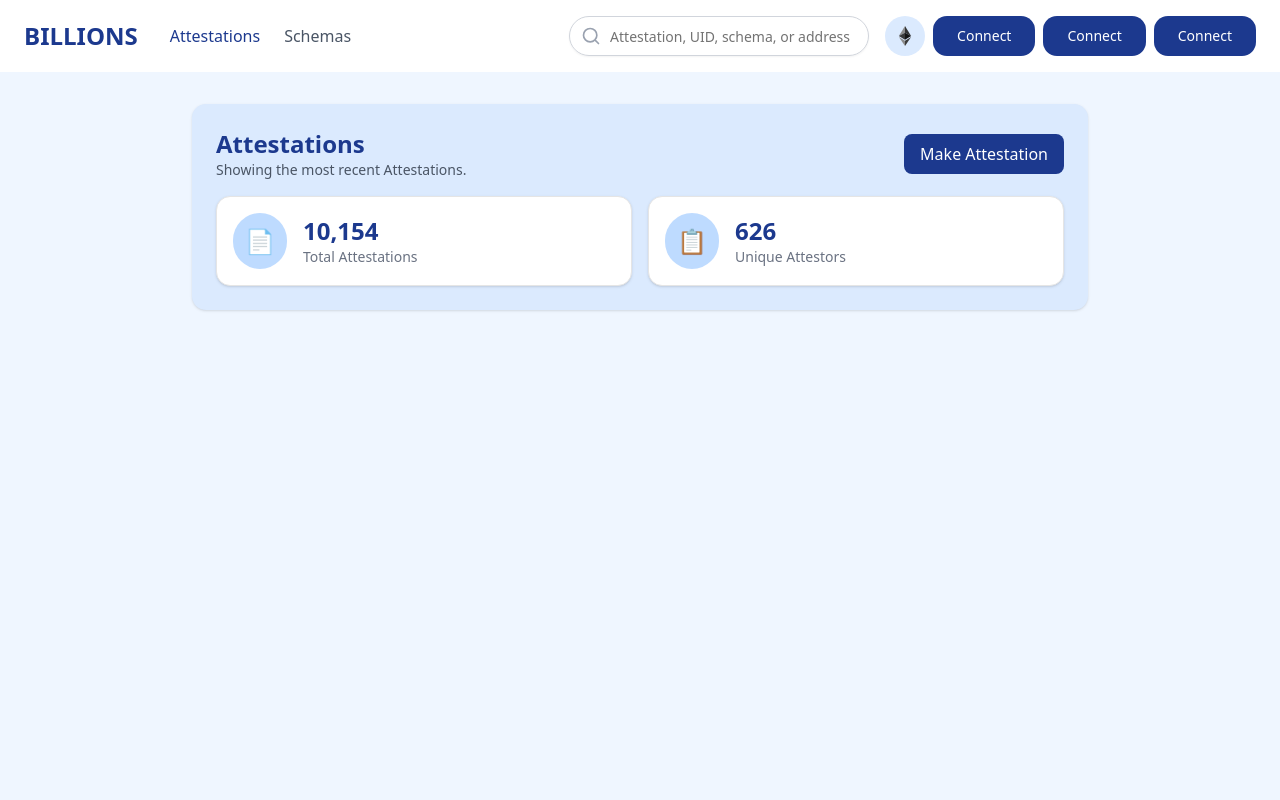
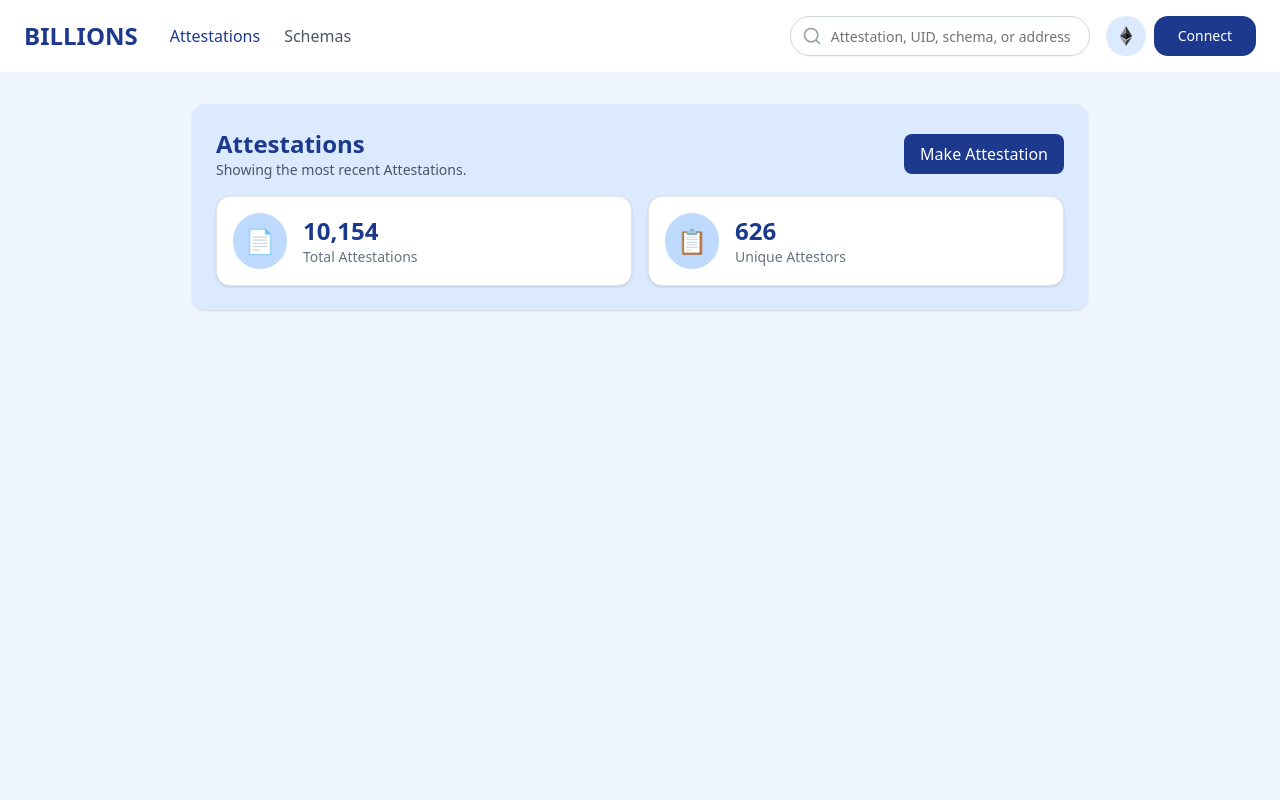
Before and after one commit to SeaaeS81/my-app, a Next.js app: page / in a window 1280 px wide. Shown: the top 800 px of the page. Built offline with nearby package versions, Linux system fonts and the light colour scheme.

Commit message:
Resolve conflict in Header.tsx

```diff
--- a/components/Header.tsx
+++ b/components/Header.tsx
@@ -57,13 +57,7 @@ export default function Header() {
           </div>
 
 
-          <Button variant="connect" size="lg">
-            Connect
-          </Button>
 
-          <Button variant="connect" size="lg">
-            Connect
-          </Button>
 
 
           <Link href="/Page">
```
